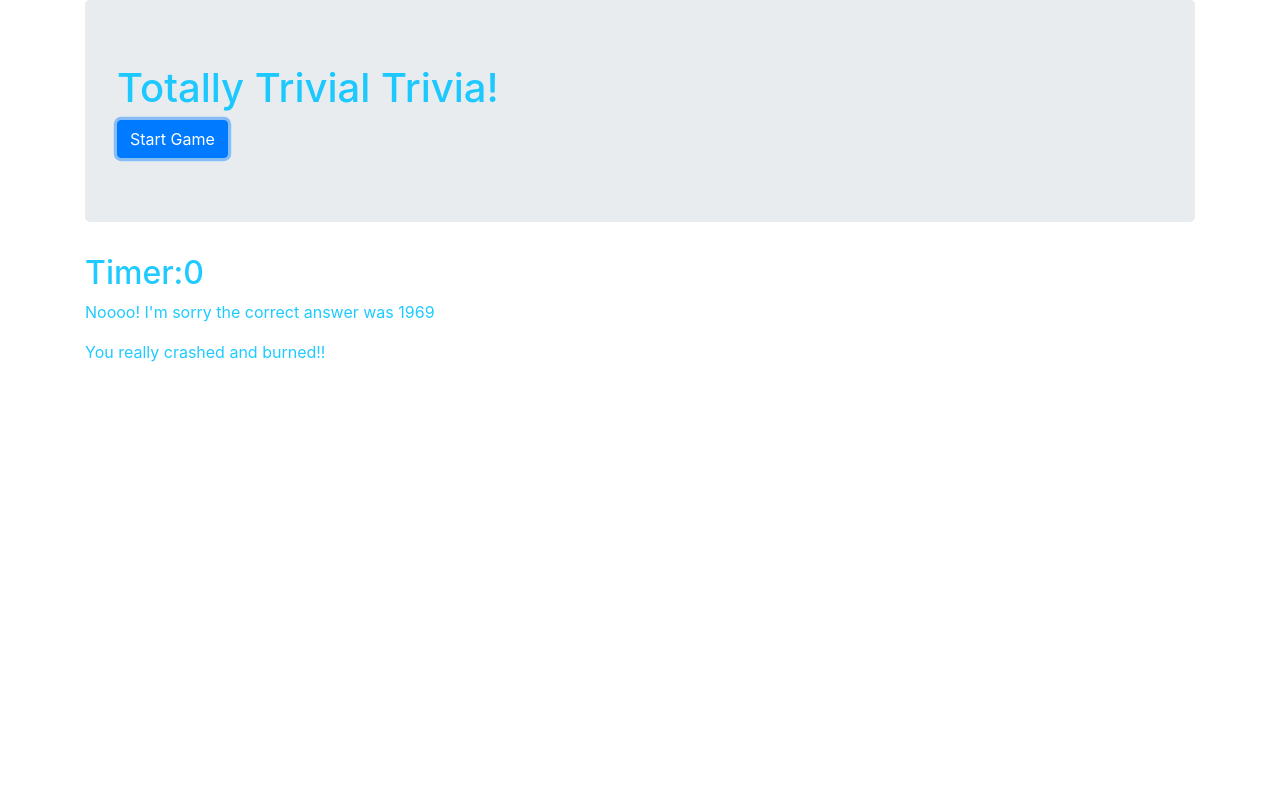
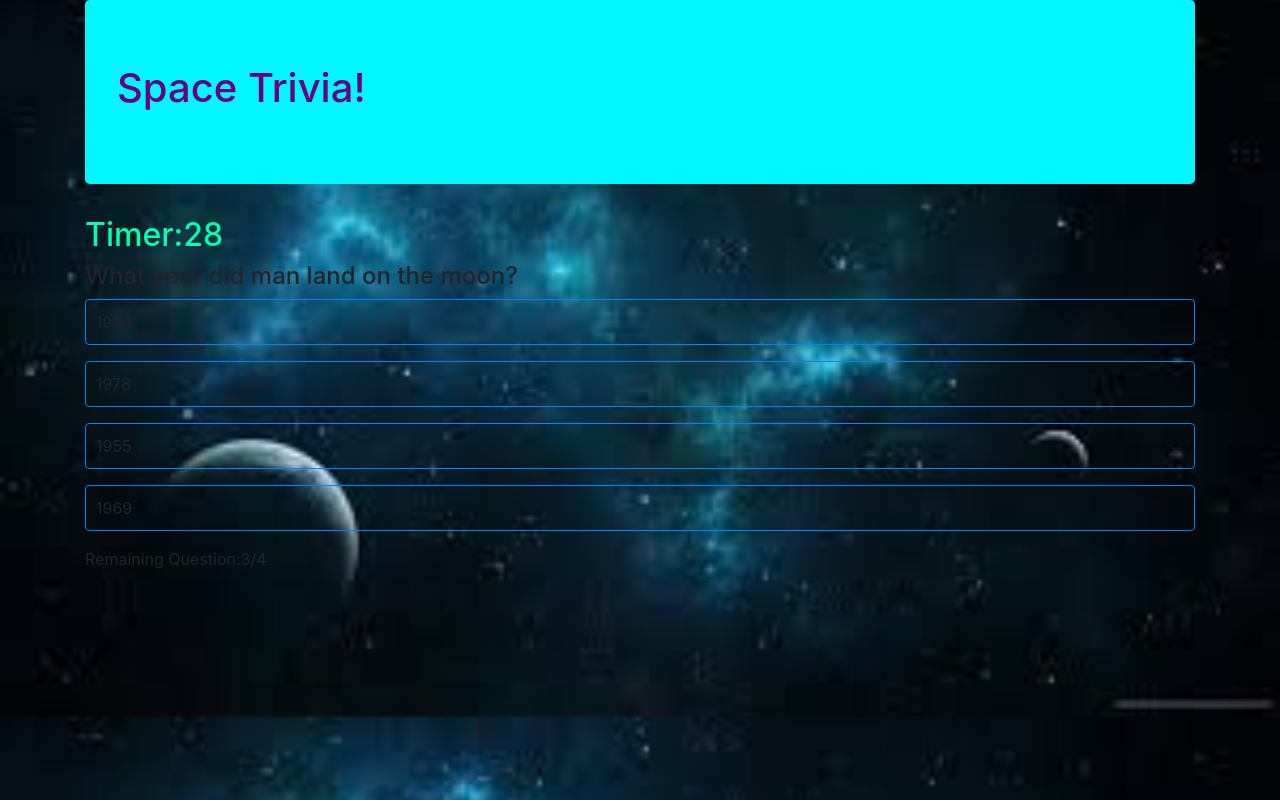
Before and after one commit to mayrton1/TriviaGame, a plain HTML site: page index.html in a window 1280 px wide. Both pictures are taken after a click on the button "Start Game". Drawn offline with nearby package versions, Linux system fonts and the light colour scheme.

Commit message:
added css changes

```diff
--- a/assets/css/style.css
+++ b/assets/css/style.css
@@ -1,22 +1,30 @@
 .choice{
-    border: 1px solid lightgrey;
+    border: 1px solid rgb(0, 132, 255);
     padding: 10px;
     border-radius: 4px;
     cursor: pointer;
 }
 
 .jumbtron{
+    margin-top:20px;
     background-image: url("assets/images/images.jpg");
-    opacity: 0.5;
+    background-size: cover;
     text-align: center;
+    color: white;
+    font-size:20px
 }
 
 body{
-    background-image: url("assets/images/space.jpg");
-    background-size:50;
+    background-image: url("../images/space.jpg");
+    background-size:cover;
+
 
 }
 
-div{
-    color:rgba(0, 195, 255, 0.883);
+h2{
+    color:rgb(0, 255, 179);
 }
+
+h1{
+    color:rgb(107, 0, 128);
+}
--- a/assets/javascript/app.js
+++ b/assets/javascript/app.js
@@ -28,23 +28,23 @@ const quizQuestions = [
 
 ];
 
-const funImages =[
-    '../images/moonlanding.gif',
-    '../images/planets.gif',
-    '../images/einsteinclapping.gif',
-    '../images/sputnik.gif'
+const funImages = [
+    'assets/images/moon landing.gif',
+    'assets/images/planets.gif',
+    'assets/images/einstein clapping.gif',
+    'assets/images/sputnik.gif'
 ];
 
-const sadImages =[
+const sadImages = [
 
-    '../images/rocketexplosion.gif',
-    '../images/planetexploding.gif',
-    '../images/rickcrying.gif',
-    '../images/satelliteexplosion.gif'
+    'assets/images/rocket explosion.gif',
+    'assets/images/planet exploding.gif',
+    'assets/images/rick crying.gif',
+    'assets/images/satellite explosion.gif'
 ];
 
 //Initial Values
-var counter = 5;
+var counter = 30;
 var currentQuestion = 0;
 var score = 0;
 var lost = 0;
@@ -53,7 +53,7 @@ var timer;
 //If the Time is over go to the next question.
 function nextQuestion() {
 
-    const isQuestionOver=(quizQuestions.length -1)===currentQuestion;
+    const isQuestionOver = (quizQuestions.length - 1) === currentQuestion;
     if (isQuestionOver) {
         console.log('Game is Over');
         displayResult();
@@ -71,7 +71,7 @@ function timeUp() {
     lost++;
 
     preloadImage('lost');
-    setTimeout(nextQuestion, 3 * 1000);
+    setTimeout(nextQuestion, 4 * 1000);
     // nextQuestion();
 }
 
@@ -87,14 +87,16 @@ function CountDown() {
 // Displaying the questions and choices in the browser screen.
 
 function loadQuestion() {
-    counter = 5;
+    counter = 30;
     timer = setInterval(CountDown, 1000);
 
     const question = quizQuestions[currentQuestion].question;
     const choices = quizQuestions[currentQuestion].choices;
 
     $('#time').html("Timer:" + counter);
-    $("#game").html(`<h4> ${question} </h4>${loadChoices(choices)}`);
+    $("#game").html(`<h4> ${question} </h4>${loadChoices(choices)}
+    ${loadRemainingQuestion()}
+    `);
 
 }
 
@@ -109,19 +111,19 @@ function loadChoices(choices) {
 }
 
 // If a right or wrong choice is selected go to the next question.
-$(document).on('click', ".choice", function(){
+$(document).on('click', ".choice", function () {
     clearInterval(timer);
     const selectedAnswer = $(this).attr('data-answer');
     const correctAnswer = quizQuestions[currentQuestion].correctAnswer;
-        if (correctAnswer===selectedAnswer){
+    if (correctAnswer === selectedAnswer) {
         //User Wins
         score++;
-            setTimeout(nextQuestion, 3 * 1000);
+        setTimeout(nextQuestion, 5 * 1000);
         console.log("Wins");
         preloadImage('win');
-        } else{
+    } else {
         lost++;
-            setTimeout(nextQuestion, 3 * 1000);
+        setTimeout(nextQuestion, 5 * 1000);
         preloadImage('lost');
         console.log("lost!");
     }
@@ -129,7 +131,7 @@ $(document).on('click', ".choice", function(){
 });
 
 function displayResult() {
-    const result=`
+    const result = `
     <p>You get ${score} questions(s) right </p>
     <p>You got it wrong ${lost} questions(s) </p>
     <p>Total questions ${quizQuestions.length} questions(s) </p>
@@ -138,39 +140,51 @@ function displayResult() {
     $("#game").html(result);
 }
 
-$(document).on('click', '#reset', function(){
+$(document).on('click', '#reset', function () {
     counter = 5;
     currentQuestion = 0;
     score = 0;
     lost = 0;
-timer=null;
+    timer = null;
 
     loadQuestion();
 });
 
-function loadRemainingQuestion(){
-    const remainingQuestion = quizQuestions.length-(currentQuestion + 1)
-    const TotalQuestion = quizQuestions.length;
+function loadRemainingQuestion() {
+    const remainingQuestion = quizQuestions.length - (currentQuestion + 1)
+    const totalQuestion = quizQuestions.length;
 
-    return `Remaining Question:${requestAnimationFrame}/${totalQuestion}`;
+    return `Remaining Question:${remainingQuestion}/${totalQuestion}`;
+}
+//random images
+function randomImage(images) {
+    const random = Math.floor(Math.random() * images.length);
+    const randomImage = images[random];
+    return randomImage;
 }
 // Show funny gif pictures if correct or incorrect answers.
-function preloadImage(status){
+function preloadImage(status) {
     const correctAnswer = quizQuestions[currentQuestion].correctAnswer;
 
-    if (status==='win'){
+    if (status === 'win') {
         $('#game').html(`
             <p class='preload-image'> You Picked a Winner that's out of this World!</p>
             <p class='preload-image'> The correct answer is ${correctAnswer} </p>
+            <img src="${randomImage(funImages)}"/>
         `);
-    } else{
+    } else {
         $('#game').html(`
         <p class='preload-image'> Noooo! I'm sorry the correct answer was ${correctAnswer}</p>
         <p class='preload-image'> You really crashed and burned!!  </p>
+        <img src="${randomImage(sadImages)}"/>
     `);
     }
 
 }
 
-// loadimage ('');
+
+$('#start').click(function(){
+    $('#start').remove();
+    $('time').html(counter);
     loadQuestion();
+});
--- a/index.html
+++ b/index.html
@@ -15,9 +15,9 @@
 
 
     <div class="container">
-        <div class="jumbotron">
-            <h1>Totally Trivial Trivia! </h1>
-            <button class="btn btn-primary">Start Game</button>
+        <div class="jumbotron" style="background-color:rgb(0, 247, 255)">
+            <h1> Space Trivia! </h1>
+            <button class="btn btn-primary" id ="start">Start Game</button>
         </div>
         <h2 id="time"></h2>
         <div id="game"></div>
```
Lines whose indentation alone changed are shown as unchanged.
